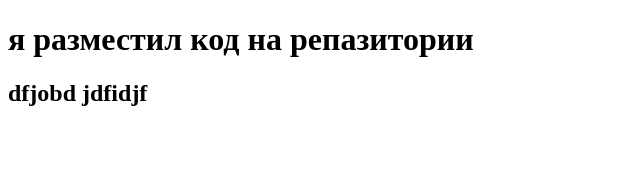
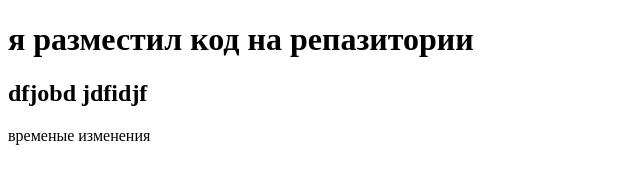
Before and after one commit to aleksandrSanoj/bla-bla, a plain HTML site: page index.html in a window 1280 px wide. Shown: the whole page, without its empty margins (0-640 px from the left). Drawn offline with Linux system fonts and the light colour scheme.

Commit message:
wrong changes

```diff
--- a/index.html
+++ b/index.html
@@ -10,6 +10,7 @@
 <body>
 <h1>я разместил код на репазитории</h1>
 <h2>dfjobd jdfidjf</h2>
+<p> временые изменения </p>
 
 </body>
 </html>
```
